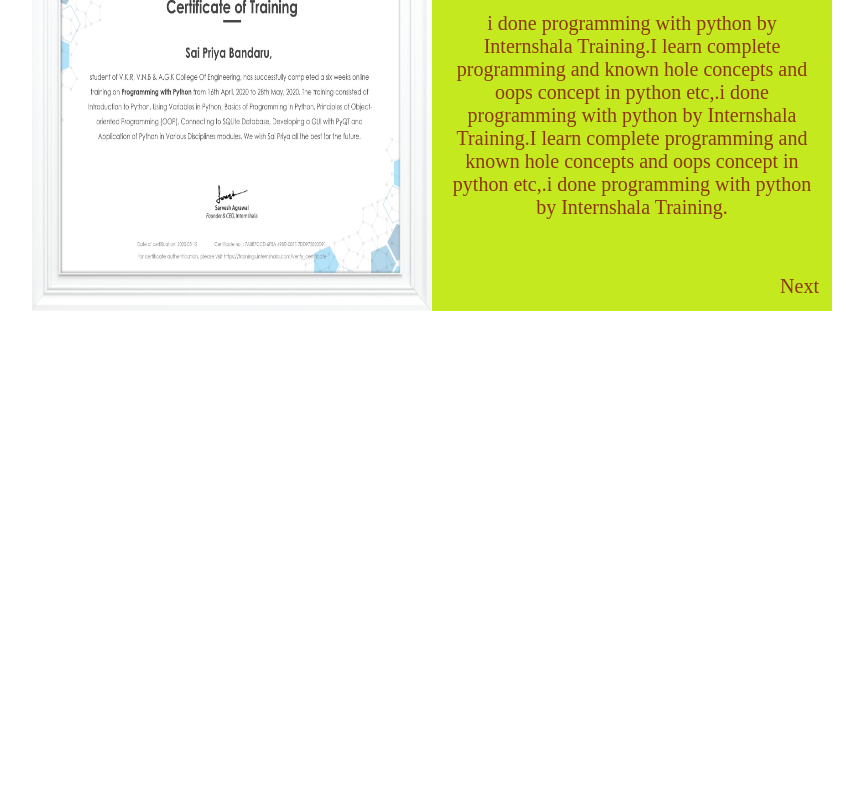
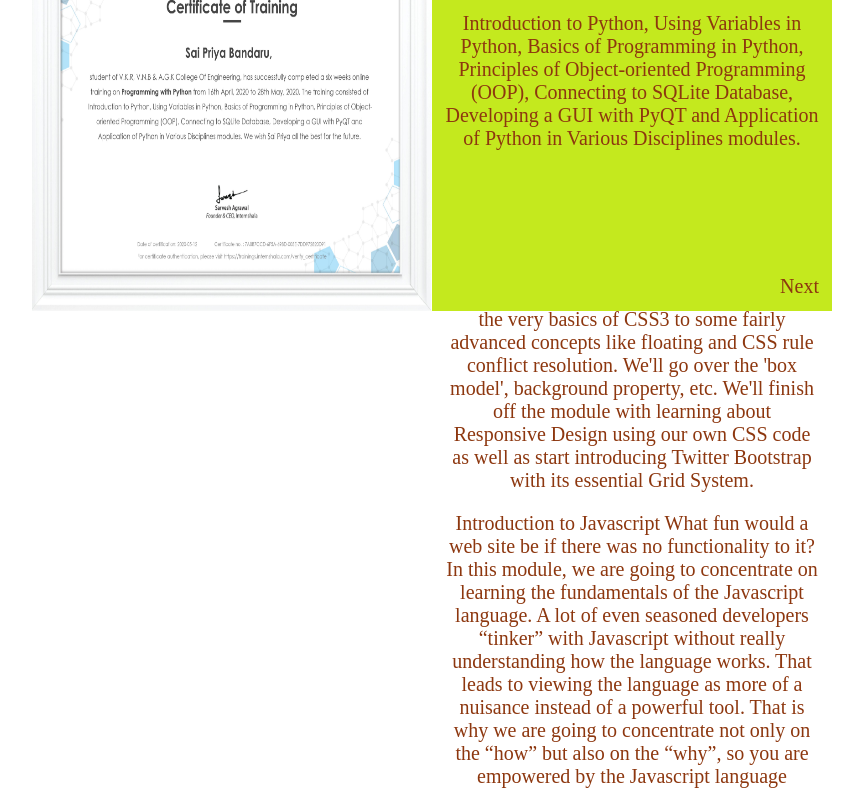
Before and after one commit to saipriya1/saipriya1.github.io, a plain HTML site: page certifications.html in a window 1280 px wide. Shown: the part 289-1079 px from the top of the page, without its empty margins (208-1071 px from the left). Before the commit the page ends 800 px from the top, so only its background shows below. Drawn offline with Linux system fonts and the light colour scheme; a web font is replaced by a local one.

Commit message:
Update certifications.html

```diff
--- a/certifications.html
+++ b/certifications.html
@@ -26,7 +26,7 @@
         </div>
         <div class="front">
           <h1>Python</h1>
-          <p>i done programming with python by Internshala Training.I learn complete programming and known hole concepts and oops concept in python  etc,.i done programming with python by Internshala Training.I learn complete programming and known hole concepts and oops concept in python  etc,.i done programming with python by Internshala Training.</p>
+          <p>Introduction to Python, Using Variables in Python, Basics of Programming in Python, Principles of Object-oriented Programming (OOP), Connecting to SQLite Database, Developing a GUI with PyQT and Application of Python in Various Disciplines modules.</p>
           <label class="next-btn" for="c1">Next</label>
         </div>
       </div>
@@ -39,48 +39,27 @@
         </div>
         <div class="front">
           <h1>HTML, CSS & JS</h1>
-          <p>i done programming with python by Internshala Training.I learn complete programming and known hole concepts and oops concept in python  etc,.i done programming with python by Internshala Training.I learn complete programming and known hole concepts and oops concept in python  etc,.i done programming with python by Internshala Training.</p>
-          <label class="next-btn" for="c2">Next</label>
+          <p>Introduction to HTML5</br>In this module we will learn the basics of HTML5. We'll start with instructional videos on how to set up your development environment, go over HTML5 basics like valid document structure, which elements can be included inside other elements and which can not, discuss the meaning and usefulness of HTML5 semantic tags, and go over essential HTML5 tags.</p>
+          <p>ntroduction to CSS3
+A lot of people "tinker" with CSS. In this module, we'll take you from the very basics of CSS3 to some fairly advanced concepts like floating and CSS rule conflict resolution. We'll go over the 'box model', background property, etc. We'll finish off the module with learning about Responsive Design using our own CSS code as well as start introducing Twitter Bootstrap with its essential Grid System.</p>
+      <p>Introduction to Javascript
+What fun would a web site be if there was no functionality to it? In this module, we are going to concentrate on learning the fundamentals of the Javascript language. A lot of even seasoned developers “tinker” with Javascript without really understanding how the language works. That leads to viewing the language as more of a nuisance instead of a powerful tool. That is why we are going to concentrate not only on the “how” but also on the “why”, so you are empowered by the Javascript language features, not confused by them. We’ll cover just about everything - from common language constructs and Javascript types to objects, functions, arrays, closures, and scope isolation.</p>
+      <label class="next-btn" for="c2">Next</label>
         </div>
       </div>
 
 
+
       <div class="page" id="p3">
         <div class="back">
-          <img src="./img/p3.jpg">
+          <h2>End</h2>
           <label class="back-btn" for="c3">Back</label>
-        </div>
-        <div class="front">
-          <h1>Curved</h1>
-          <p>i done programming with python by Internshala Training.I learn complete programming and known hole concepts and oops concept in python  etc,.i done programming with python by Internshala Training.I learn complete programming and known hole concepts and oops concept in python  etc,.i done programming with python by Internshala Training.</p>
-          <label class="next-btn" for="c3">Next</label>
-        </div>
-      </div>
-
-
-      <div class="page" id="p4">
-        <div class="back">
-          <img src="./img/p1.jpg">
-          <label class="back-btn" for="c4">Back</label>
-        </div>
-        <div class="front">
-          <h1>Vehicle</h1>
-          <p>i done programming with python by Internshala Training.I learn complete programming and known hole concepts and oops concept in python  etc,.i done programming with python by Internshala Training.I learn complete programming and known hole concepts and oops concept in python  etc,.i done programming with python by Internshala Training.</p>
-          <label class="next-btn" for="c4">Next</label>
-        </div>
-      </div>
-
-
-      <div class="page" id="p5">
-        <div class="back">
-          <h2>End</h2>
-          <label class="back-btn" for="c5">Back</label>
         </div>
         <div class="front">
           <h1>Software</h1>
           <p>i done programming with python by Internshala Training.I learn complete programming and known hole concepts and oops concept in python  etc,.i done programming with python by Internshala Training.I learn complete programming and known hole concepts and oops concept in python  etc,.i done programming with python by Internshala Training.</p>
           <label class="next-btn" for="c5">Next</label>
-        </div>
+        </div3
       </div>
 
 
```
